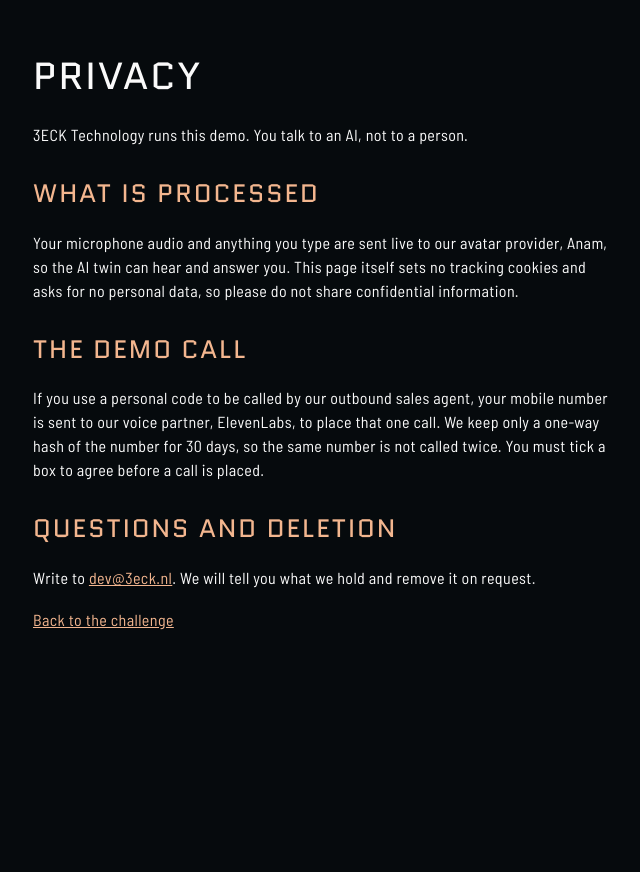
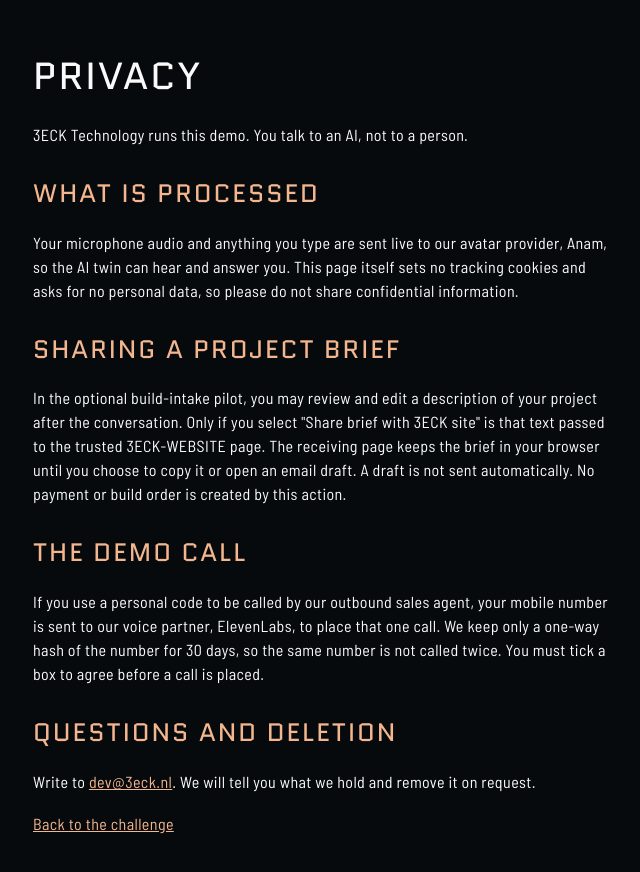
Before and after one commit to VolkerWillems/3ECK-PITCH, a Next.js app: page /privacy in a window 1280 px wide. Shown: the top 872 px of the page, without its empty margins (319-959 px from the left). Before the commit the page ends 800 px from the top, so only its background shows below. Built offline with nearby package versions, Linux system fonts and the light colour scheme.

Commit message:
docs(pitch): disclose explicit build brief sharing in privacy page

```diff
--- a/app/privacy/page.tsx
+++ b/app/privacy/page.tsx
@@ -13,6 +13,13 @@ export default function PrivacyPage() {
       <p>
         Your microphone audio and anything you type are sent live to our avatar provider, Anam, so the AI twin can hear and answer
         you. This page itself sets no tracking cookies and asks for no personal data, so please do not share confidential information.
+      </p>
+      <h2>Sharing a project brief</h2>
+      <p>
+        In the optional build-intake pilot, you may review and edit a description of your project after the conversation.
+        Only if you select "Share brief with 3ECK site" is that text passed to the trusted 3ECK-WEBSITE page.
+        The receiving page keeps the brief in your browser until you choose to copy it or open an email draft.
+        A draft is not sent automatically. No payment or build order is created by this action.
       </p>
       <h2>The demo call</h2>
       <p>
```
